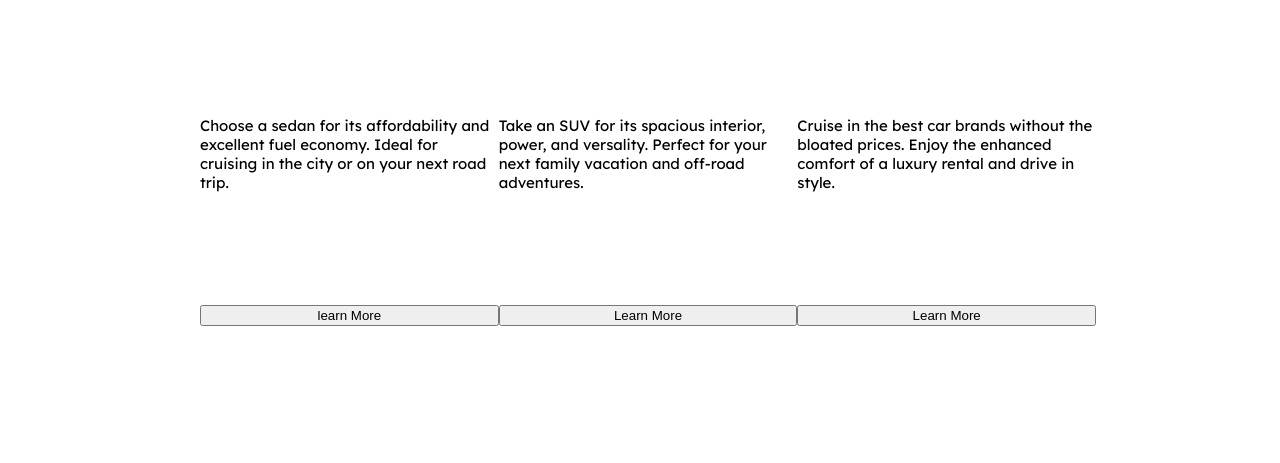
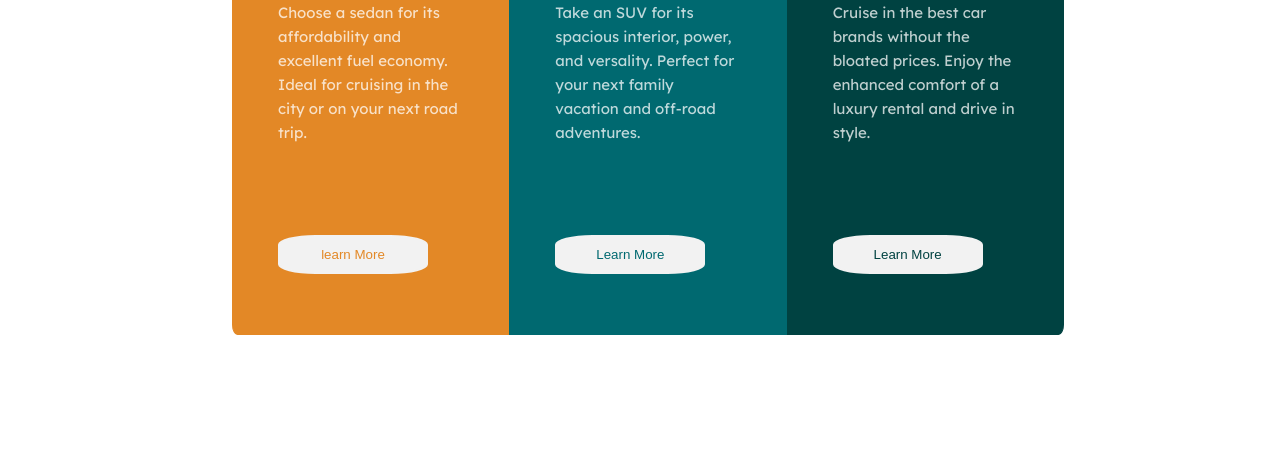
Before and after one commit to ecoderP/flexboax-and-grid-layout, a plain HTML site: page index.html in a window 1280 px wide. Shown: the part 383-846 px from the top of the page. Drawn offline with Linux system fonts and the light colour scheme.

Commit message:
Completed task commit
Completed task

```diff
--- a/global.css
+++ b/global.css
@@ -9,8 +9,9 @@ html {
 body {
     width: 100%;
     max-width: 1440px;
+    font-family: 'Lexend Deca', sans-serif;
     font-size: 15px;
-    font-family: 'Lexend Deca', sans-serif;
+    font-weight: 400;
 }
 header {
     width: 100%;
--- a/grid.css
+++ b/grid.css
@@ -0,0 +1,39 @@
+main {
+    width: 100%;
+    height: 100vh;
+}
+
+.container {
+    width: 80%;
+    height: 90vh;
+    padding: 60px;
+    background-color: hsl(179, 100%, 9%);
+    display: grid;
+    grid-template-columns: repeat(5,1fr);
+    grid-template-rows: repeat(4, 1fr);
+    grid-row-gap: 10px;
+    gap: 10px;
+}
+.orange {
+    grid-area: 1 / 1 / 3 / 4;
+    background-color: orangered;
+}
+.yellow {
+    grid-area: 1 / 4 / 3 / 6;
+    background-color: yellow;
+}
+.green {
+    grid-area: 3 / 1 / 5 / 3;
+    background-color: green;
+}
+.blue_1 {
+    grid-area: 3 / 3 / 4 / 6;
+    background-color: turquoise;
+}
+.blue_2 {
+    grid-area: 4 / 3 / 5 / 6;
+    background-color: turquoise;
+}
+
+
+0
--- a/index.css
+++ b/index.css
@@ -7,14 +7,82 @@ main {
 }
 
 .container {
-    width: 70%;
-    height: 80vh;
+    width: 65%;
+    max-width: 900px;
+    max-height: 500px;
     display: flex;
 }
 .card {
     height: 100%;
+    padding: 60px 45px;
     flex: 1;
     display: flex;
     flex-direction: column;
     justify-content: space-around;
 }
+
+.card h1 {
+    font-family: 'Big Shoulders Display', cursive;
+    font-weight: 700;
+    color: hsl(0, 0%, 95%);
+}
+.card p {
+    line-height: 1.6;
+    color: hsla(0, 0%, 100%, 0.75);
+}
+.card button {
+    width: 150px;
+    margin-top: 75px;
+    padding: 10px 0;
+    background-color: hsl(0, 0%, 95%);
+    border: 2px solid hsl(0, 0%, 95%);
+    border-radius: 25%;
+    -moz-border-radius:25%;
+    -webkit-border-radius:25%;
+    cursor: pointer;
+}
+
+.sedan {
+    border: 1px solid hsl(31, 77%, 52%);
+    border-top-left-radius: 2%;
+    border-bottom-left-radius: 2%;
+    background-color: hsl(31, 77%, 52%);
+}
+.sedan button {
+    color: hsl(31, 77%, 52%);
+}
+.sedan button:hover {
+    color: hsl(0, 0%, 95%);
+    background-color: hsl(31, 77%, 52%);
+}
+.suvs {
+    border: 1px solid hsl(184, 100%, 22%);
+    background-color: hsl(184, 100%, 22%);
+}
+.suvs button {
+    color: hsl(184, 100%, 22%);
+}
+.suvs button:hover {
+    color: hsl(0, 0%, 95%);
+    background-color: hsl(184, 100%, 22%);
+}
+.luxury {
+    border: 1px solid hsl(179, 100%, 13%);
+    border-top-right-radius: 2%;
+    border-bottom-right-radius: 2%;
+    background-color: hsl(179, 100%, 13%);
+}
+.luxury button {
+    color: hsl(179, 100%, 13%);
+}
+.luxury button:hover {
+    color: hsl(0, 0%, 95%);
+    background-color: hsl(179, 100%, 13%);
+}
+
+/*Media query*/
+@media screen and (max-width: 500px) {
+    .container {
+        width: 98%;
+    }
+}
```
Also changed, not shown: grid.html (+9 -1 lines).
